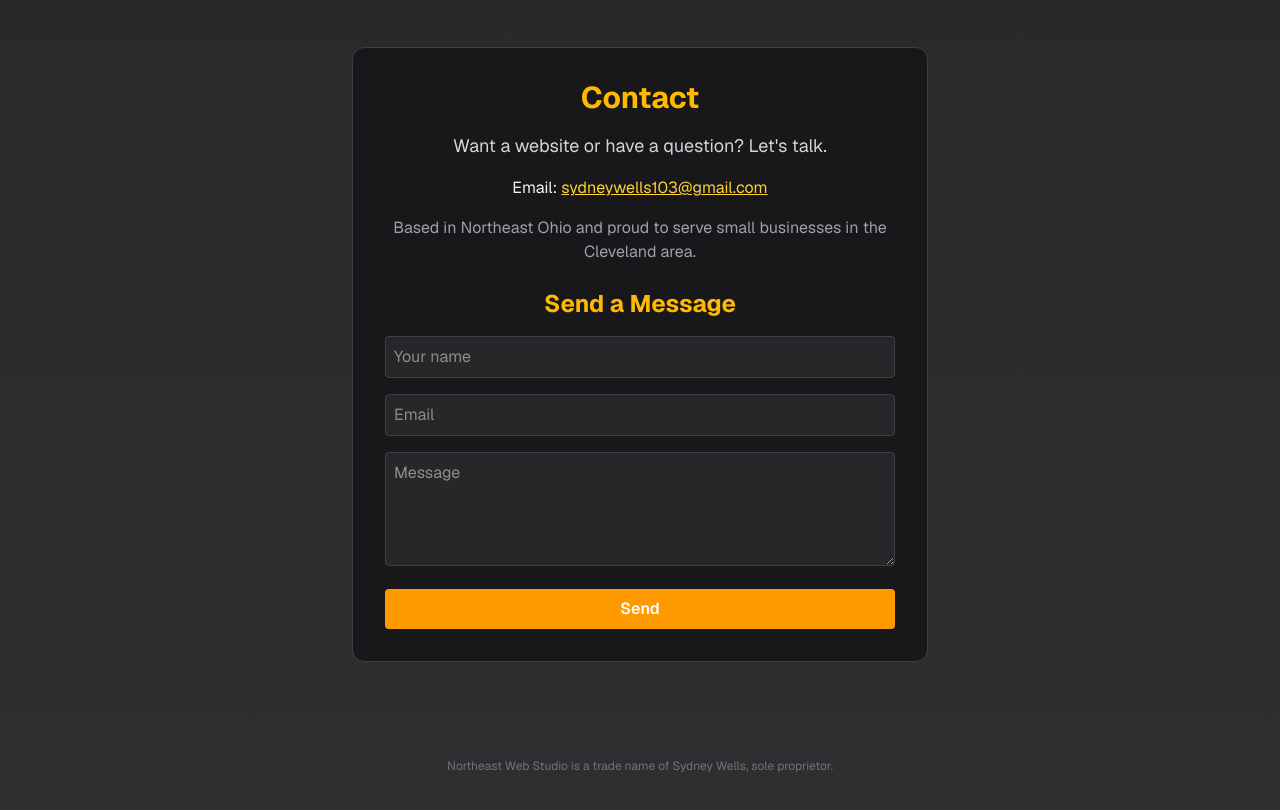
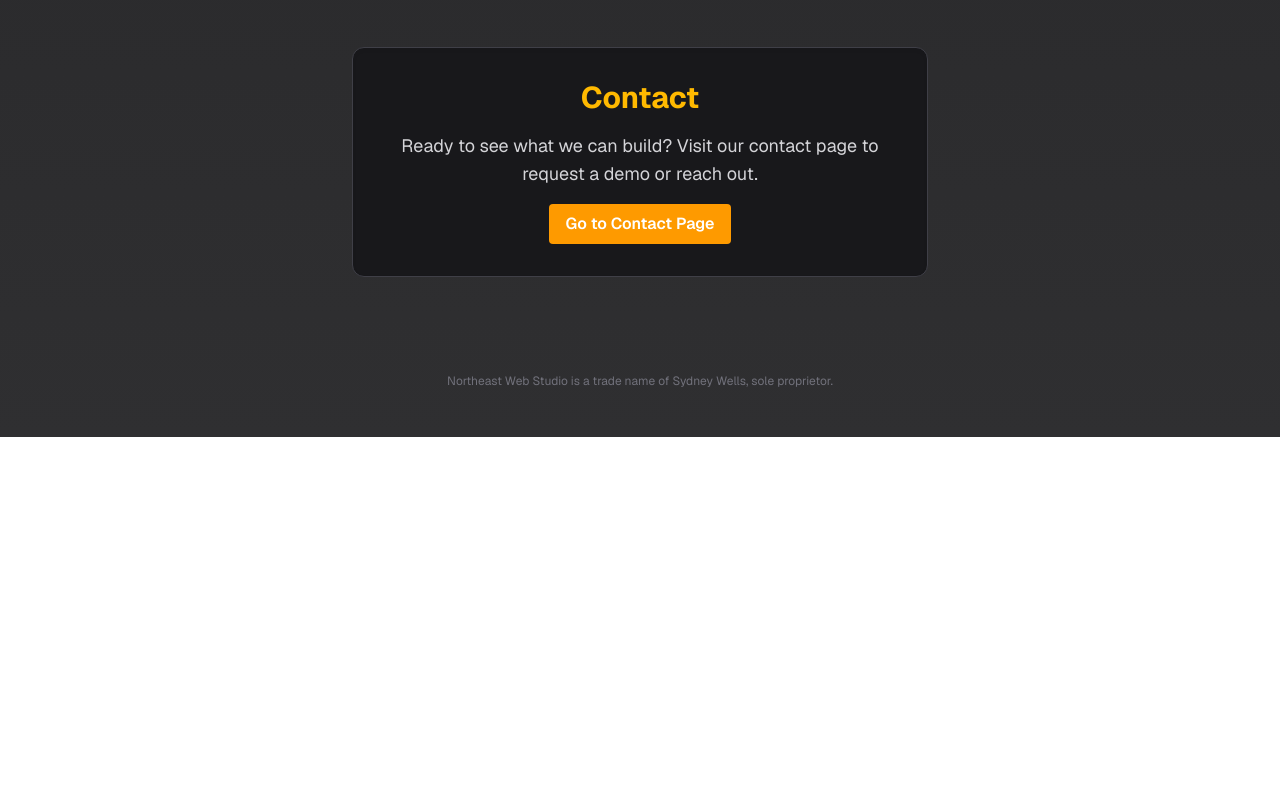
Before and after one commit to swells138/business-site, a Next.js app: page / in a window 1280 px wide. Shown: the part 2020-2830 px from the top of the page. After the commit the page ends 2457 px from the top, so only its background shows below. Built offline with nearby package versions, Linux system fonts and the light colour scheme.

Commit message:
Remove home page contact form

```diff
--- a/src/app/page.js
+++ b/src/app/page.js
@@ -1,44 +1,10 @@
-'use client';
 // Template: Rust Belt-Inspired Web Services Site — Moody + Cool Look
-import { useState } from 'react';
 import Image from "next/image";
 import Link from "next/link";
 import { sampleSites } from "../data/sampleSites";
 
 export default function Home() {
-  const [form, setForm] = useState({ name: '', email: '', message: '' });
-  const [status, setStatus] = useState('');
   const previewSites = sampleSites.slice(0, 3);
-
-  const handleChange = (e) => {
-    setForm({ ...form, [e.target.name]: e.target.value });
-  };
-
-  const handleSubmit = async (e) => {
-    e.preventDefault();
-    setStatus('Sending...');
-    try {
-      const res = await fetch(
-        'https://formsubmit.co/ajax/sydneywells103@gmail.com',
-        {
-          method: 'POST',
-          headers: {
-            'Content-Type': 'application/json',
-            Accept: 'application/json',
-          },
-          body: JSON.stringify(form),
-        }
-      );
-      if (res.ok) {
-        setStatus('Message sent!');
-        setForm({ name: '', email: '', message: '' });
-      } else {
-        setStatus('Failed to send.');
-      }
-    } catch {
-      setStatus('Failed to send.');
-    }
-  };
   return (
     <main className="min-h-screen bg-gradient-to-b from-[#1c1c1e] to-[#2f2f31] text-zinc-100 px-4 sm:px-8 py-12 space-y-16 font-sans">
       <section className="max-w-6xl mx-auto grid md:grid-cols-2 gap-12 items-center">
@@ -133,50 +99,15 @@ export default function Home() {
 
       <section className="max-w-xl mx-auto bg-zinc-900 rounded-xl p-8 text-center space-y-4 shadow-inner border border-zinc-700">
         <h2 className="text-3xl font-bold text-amber-400">Contact</h2>
-        <p className="text-lg text-zinc-300">Want a website or have a question? Let&apos;s talk.</p>
-
-        <p>Email: <a href="mailto:sydneywells103@gmail.com" className="text-amber-300 underline">sydneywells103@gmail.com</a></p>
-        <p className="text-zinc-400">Based in Northeast Ohio and proud to serve small businesses in the Cleveland area.</p>
-
-        <h3 className="text-2xl font-bold text-amber-400 mt-6">Send a Message</h3>
-        <form onSubmit={handleSubmit} className="space-y-4">
-          <input
-            type="text"
-            name="name"
-            value={form.name}
-            onChange={handleChange}
-            placeholder="Your name"
-            required
-            className="w-full p-2 rounded bg-zinc-800 border border-zinc-700"
-          />
-          <input
-            type="email"
-            name="email"
-            value={form.email}
-            onChange={handleChange}
-            placeholder="Email"
-            required
-            className="w-full p-2 rounded bg-zinc-800 border border-zinc-700"
-          />
-          <textarea
-            name="message"
-            value={form.message}
-            onChange={handleChange}
-            placeholder="Message"
-            rows="4"
-            required
-            className="w-full p-2 rounded bg-zinc-800 border border-zinc-700"
-          />
-          <button
-            type="submit"
-            className="bg-amber-500 hover:bg-amber-600 text-white font-semibold py-2 px-4 rounded w-full"
-          >
-            Send
-          </button>
-          {status && (
-            <p className="text-sm text-center text-amber-300">{status}</p>
-          )}
-        </form>
+        <p className="text-lg text-zinc-300">
+          Ready to see what we can build? Visit our contact page to request a demo or reach out.
+        </p>
+        <Link
+          href="/contact"
+          className="inline-block bg-amber-500 hover:bg-amber-600 text-white font-semibold py-2 px-4 rounded"
+        >
+          Go to Contact Page
+        </Link>
       </section>
 
       <p className="text-xs text-zinc-500 text-center pt-8">
```
